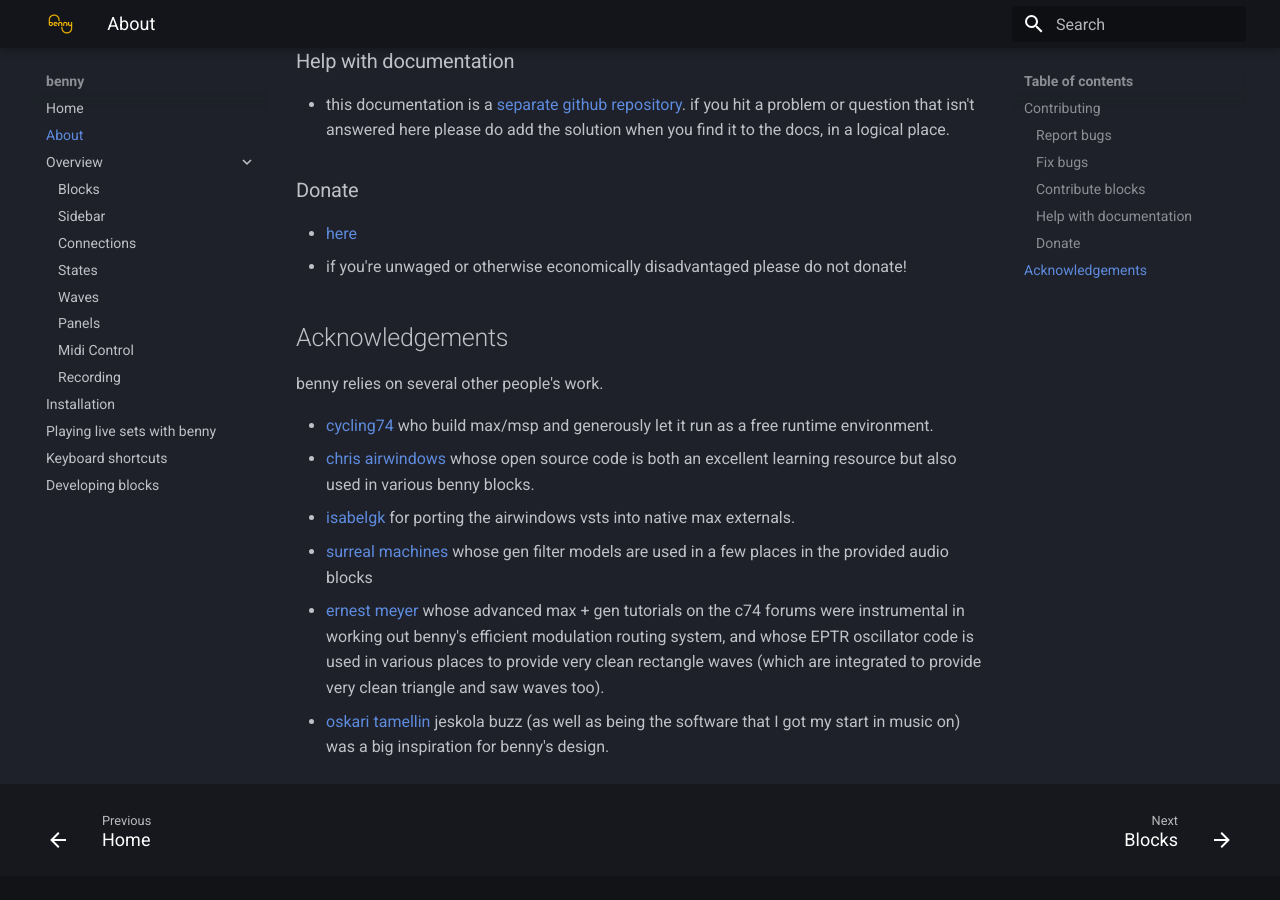
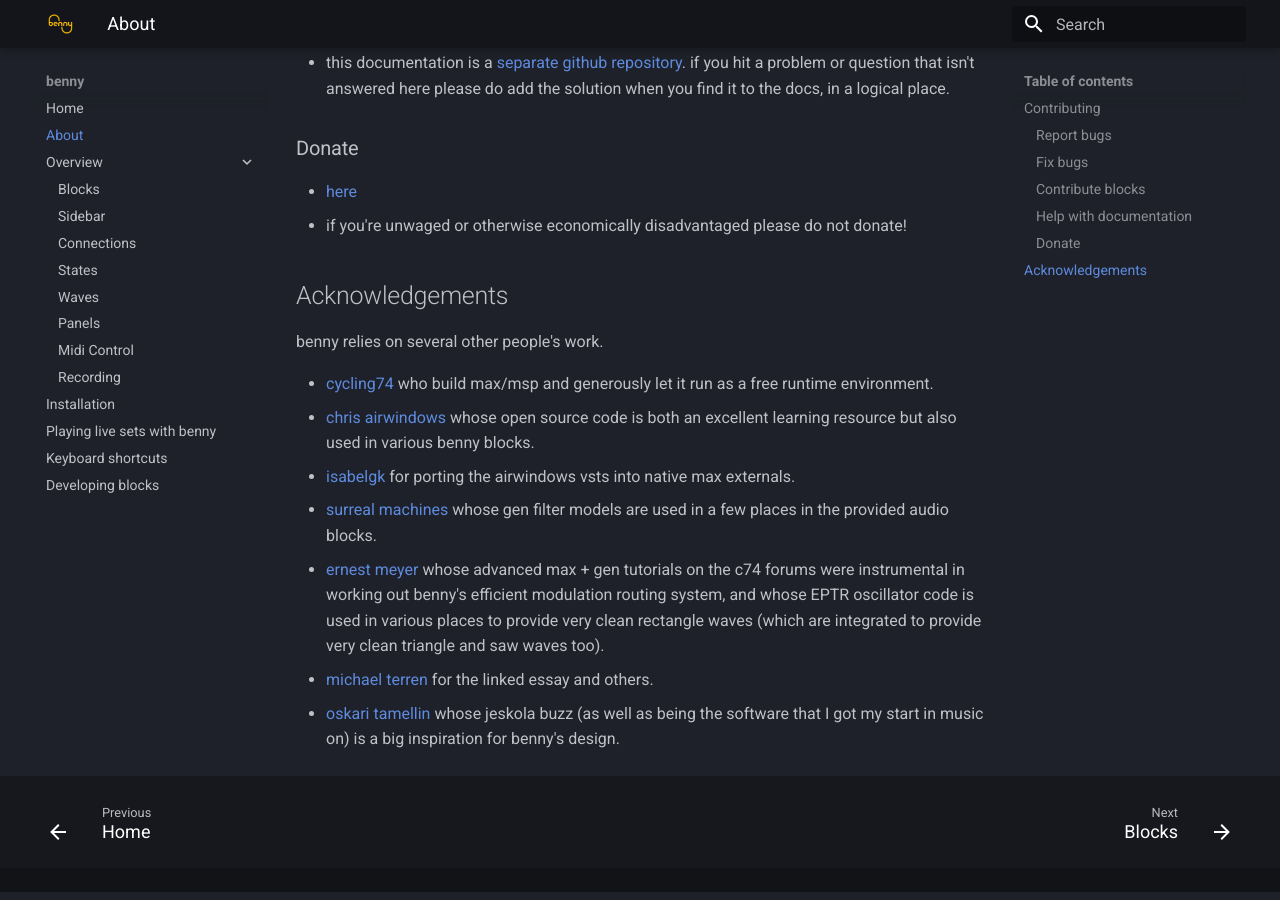
Before and after one commit to playbenny/benny_manual, an MkDocs documentation site: the page built from docs/about.md, in a window 1280 px wide and 900 px high, scrolled down 1110 px. Built offline with MkDocs 1.6.1 and Material for MkDocs 9.7.7, drawn with Linux system fonts in a browser that asks for light colours; some of the changed text lies outside the part shown.

Commit message:
Update about.md

```diff
--- a/docs/about.md
+++ b/docs/about.md
@@ -32,6 +30,7 @@
 - [cycling74](https://www.cycling74.com) who build max/msp and generously let it run as a free runtime environment.
 - [chris airwindows](https://www.airwindows.com) whose open source code is both an excellent learning resource but also used in various benny blocks.
 - [isabelgk](https://github.com/isabelgk/airfx) for porting the airwindows vsts into native max externals.
-- [surreal machines](https://www.surrealmachines.com/) whose gen filter models are used in a few places in the provided audio blocks
+- [surreal machines](https://www.surrealmachines.com/) whose gen filter models are used in a few places in the provided audio blocks.
 - [ernest meyer](https://www.yofiel.com) whose advanced max + gen tutorials on the c74 forums were instrumental in working out benny's efficient modulation routing system, and whose EPTR oscillator code is used in various places to provide very clean rectangle waves (which are integrated to provide very clean triangle and saw waves too).
-- [oskari tamellin](http://jeskola.net/buzz/) jeskola buzz (as well as being the software that I got my start in music on) was a big inspiration for benny's design.
+- [michael terren](https://disclaimer.org.au/contents/where-and-how-to-gather/the-hegemony-of-the-daw) for the linked essay and others.
+- [oskari tamellin](http://jeskola.net/buzz/) whose jeskola buzz (as well as being the software that I got my start in music on) is a big inspiration for benny's design.
```
Also changed, not shown: other parts of docs/about.md (+0 -2 lines).
